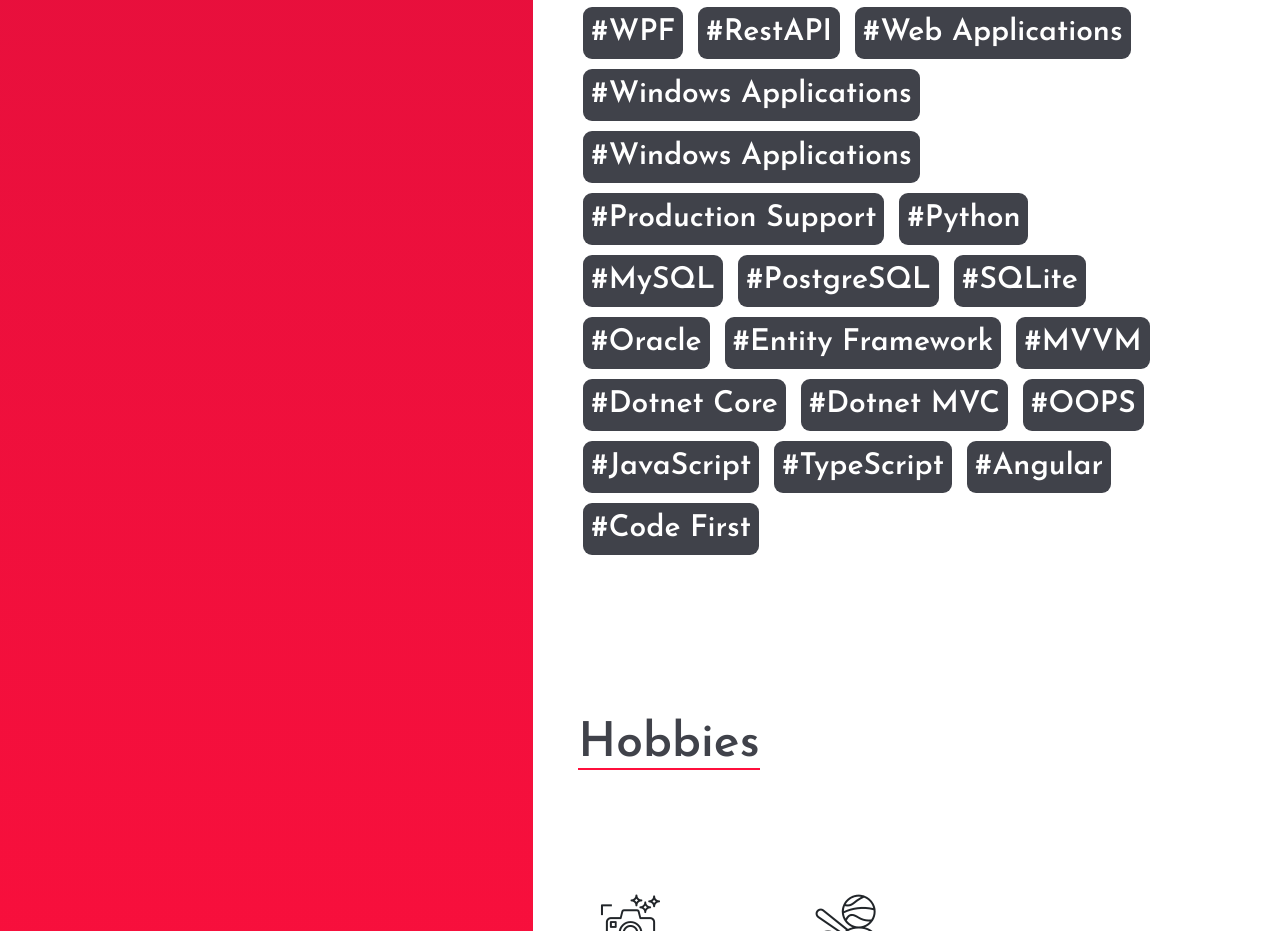
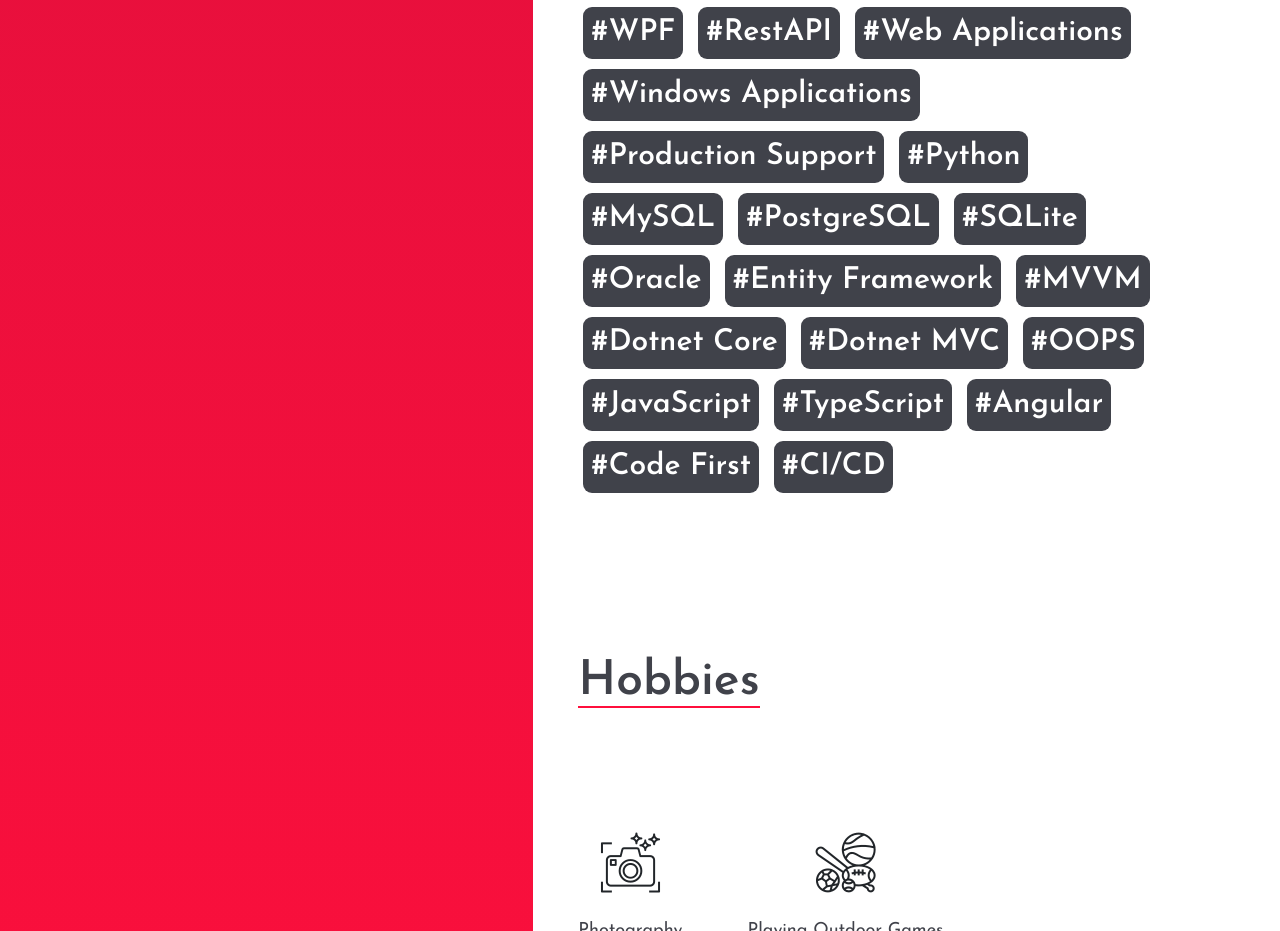
Before and after one commit to Ratnadeep22/Ratnadeep22.github.io, a plain HTML site: page index.html in a window 1280 px wide. Shown: the part 9706-10637 px from the top of the page. Drawn offline with Linux system fonts and the light colour scheme.

Commit message:
Update index.html

```diff
--- a/index.html
+++ b/index.html
@@ -383,7 +383,6 @@
 									<h3 class="skill-item">#RestAPI</h3>
 									<h3 class="skill-item">#Web Applications</h3>
 									<h3 class="skill-item">#Windows Applications</h3>
-									<h3 class="skill-item">#Windows Applications</h3>
 									<h3 class="skill-item">#Production Support</h3>
 									<h3 class="skill-item">#Python</h3>
 									<h3 class="skill-item">#MySQL</h3>
@@ -399,6 +398,7 @@
 									<h3 class="skill-item">#TypeScript</h3>
 									<h3 class="skill-item">#Angular</h3>
 									<h3 class="skill-item">#Code First</h3>
+									<h3 class="skill-item">#CI/CD</h3>
 								</div>
 							</div>
 							<!-- icon boxes -->
```
